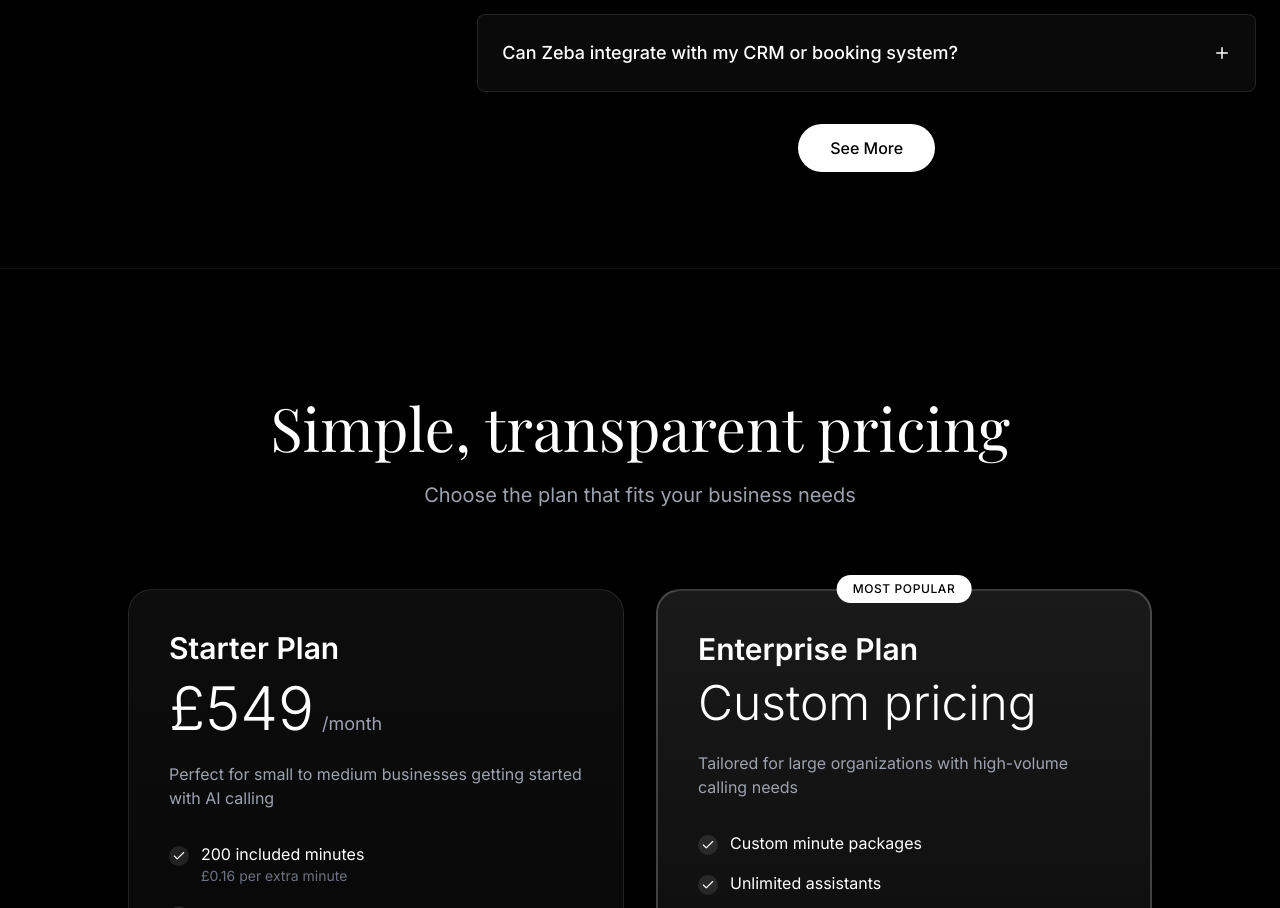
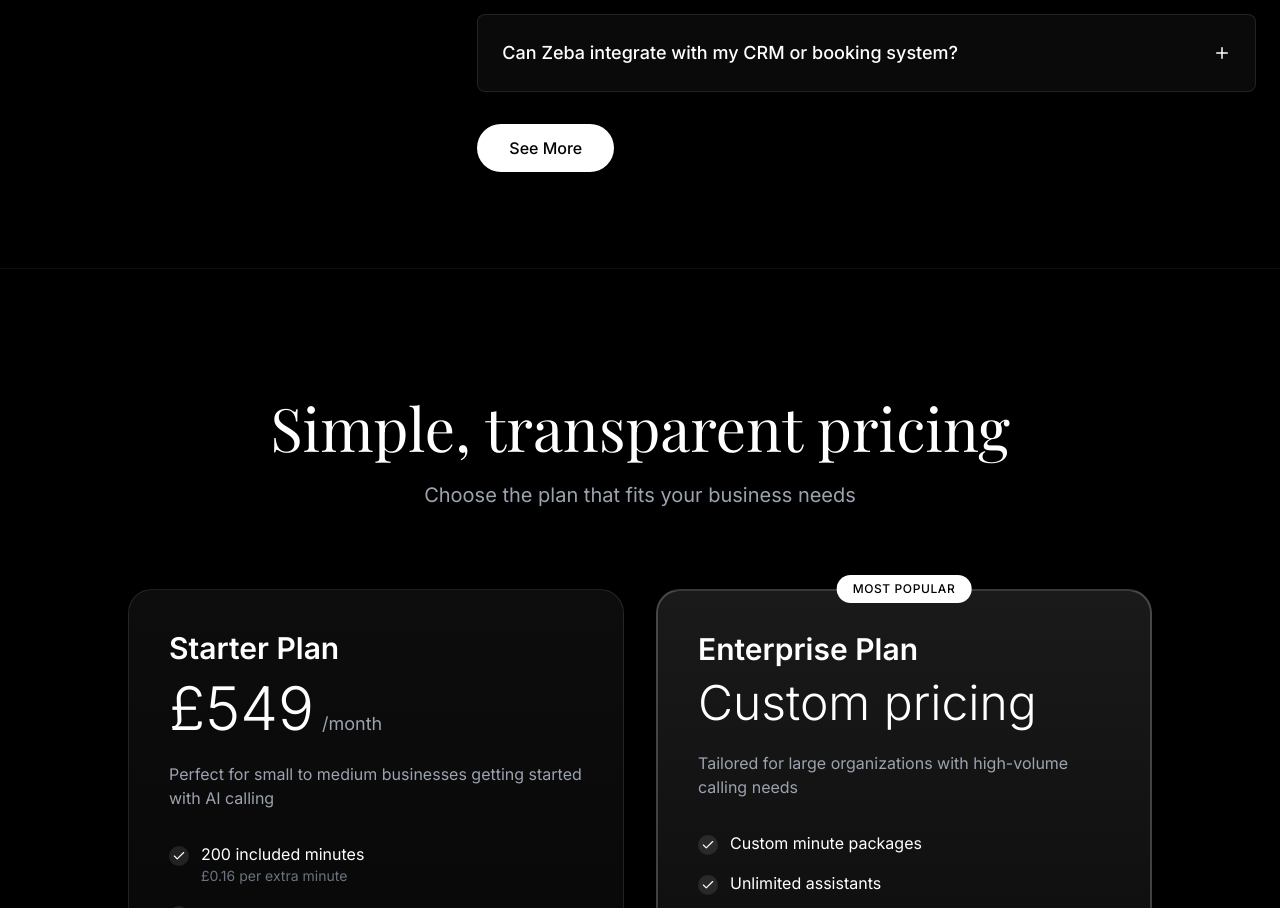
Before and after one commit to Owlflow-AI/Zeba-Website, a React (Vite) app: page / in a window 1280 px wide. Shown: the part 5138-6046 px from the top of the page. Built offline with nearby package versions, Linux system fonts and the light colour scheme; a web font is replaced by a local one.

Commit message:
Updated FAQ.tsx

```diff
--- a/components/FAQ.tsx
+++ b/components/FAQ.tsx
@@ -57,12 +57,14 @@
            ))}
 
            {!showAll && faqs.length > 6 && (
+             <ScrollReveal delay={600}>
                <button
                  onClick={() => setShowAll(true)}
                  className="mt-4 self-center px-8 py-3 bg-white text-black font-medium rounded-full hover:bg-gray-200 transition-colors"
                >
                  See More
                </button>
+             </ScrollReveal>
            )}
         </div>
       </div>
```
Lines whose indentation alone changed are shown as unchanged.
